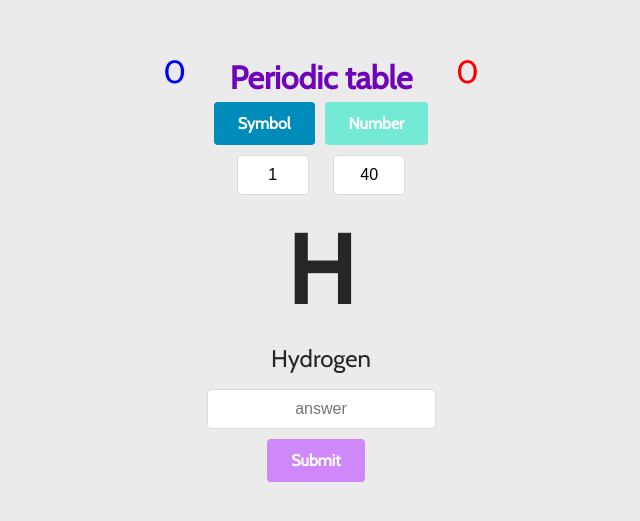
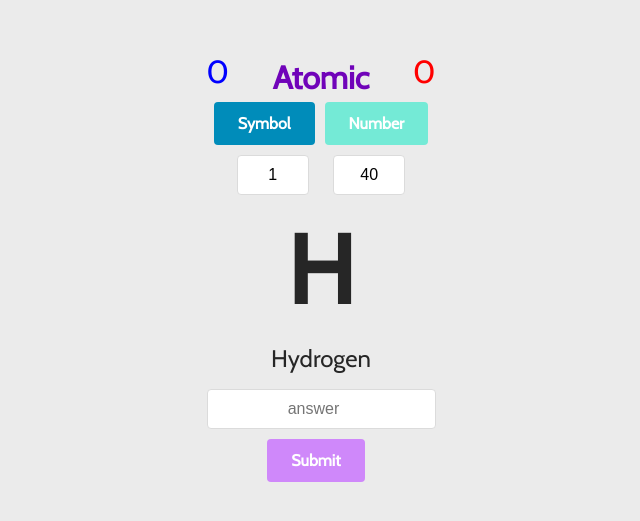
Before and after one commit to SecondJO/yeonwoo22.github.io, a plain HTML site: page index.html in a window 1280 px wide. Shown: the part 133-654 px from the top of the page, without its empty margins (319-959 px from the left). Drawn offline with nearby package versions, Linux system fonts and the light colour scheme; no server answers.

Commit message:
Edit input type

```diff
--- a/index.html
+++ b/index.html
@@ -14,7 +14,7 @@
         <div class="left-container">
             <span class="correct">0</span>
         </div>
-        <h1>Periodic table</h1>
+        <h1>Atomic</h1>
         <div class="right-container">
             <span class="wrong">0</span>
         </div>
@@ -29,7 +29,7 @@
     </div>
     <div class="element-name">H</div>
     <div class="element-fullname">Hydrogen</div>
-    <input class="answerBox" type="decimal" placeholder="answer" onkeyup="enter()">
+    <input class="answerBox" type="number" placeholder="answer" onkeyup="enter()">
     <button class="check" onclick="submit()">Submit</button>
     <script src="app.js"></script>
 </body>
```
